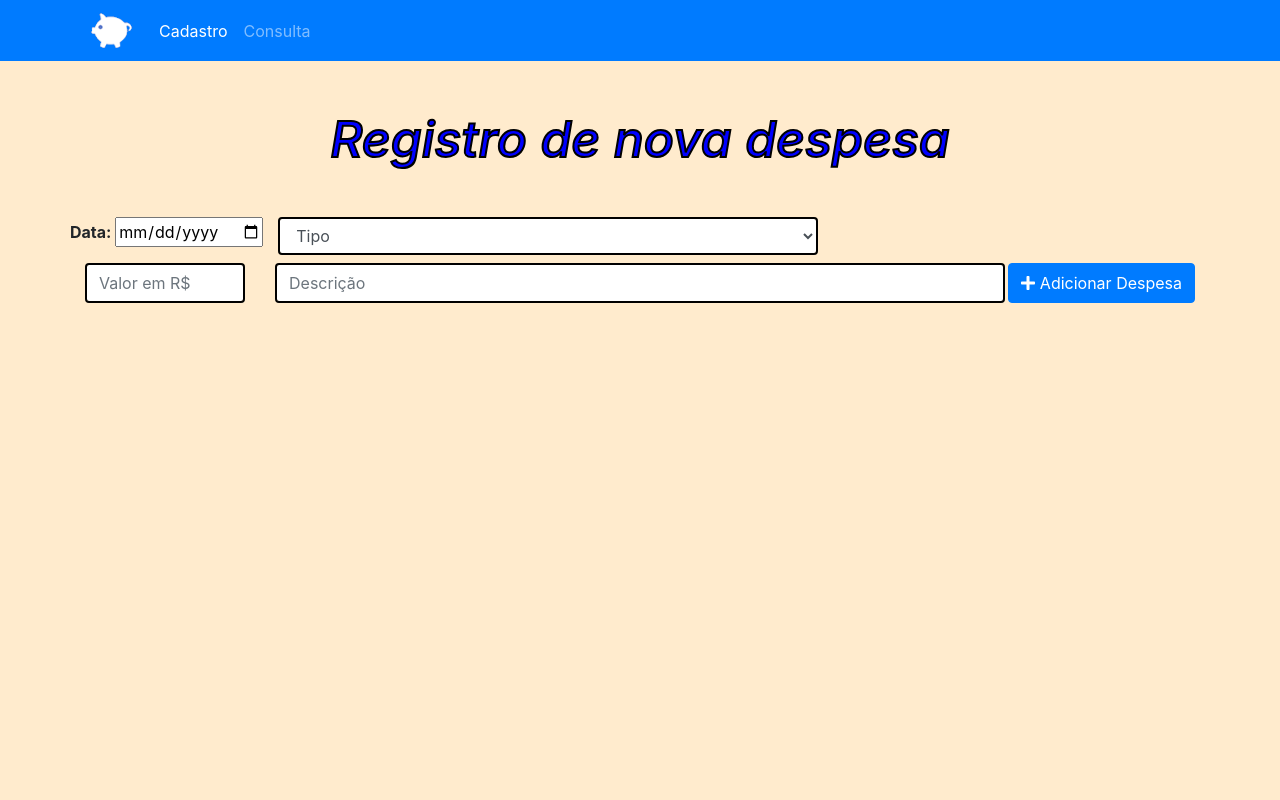
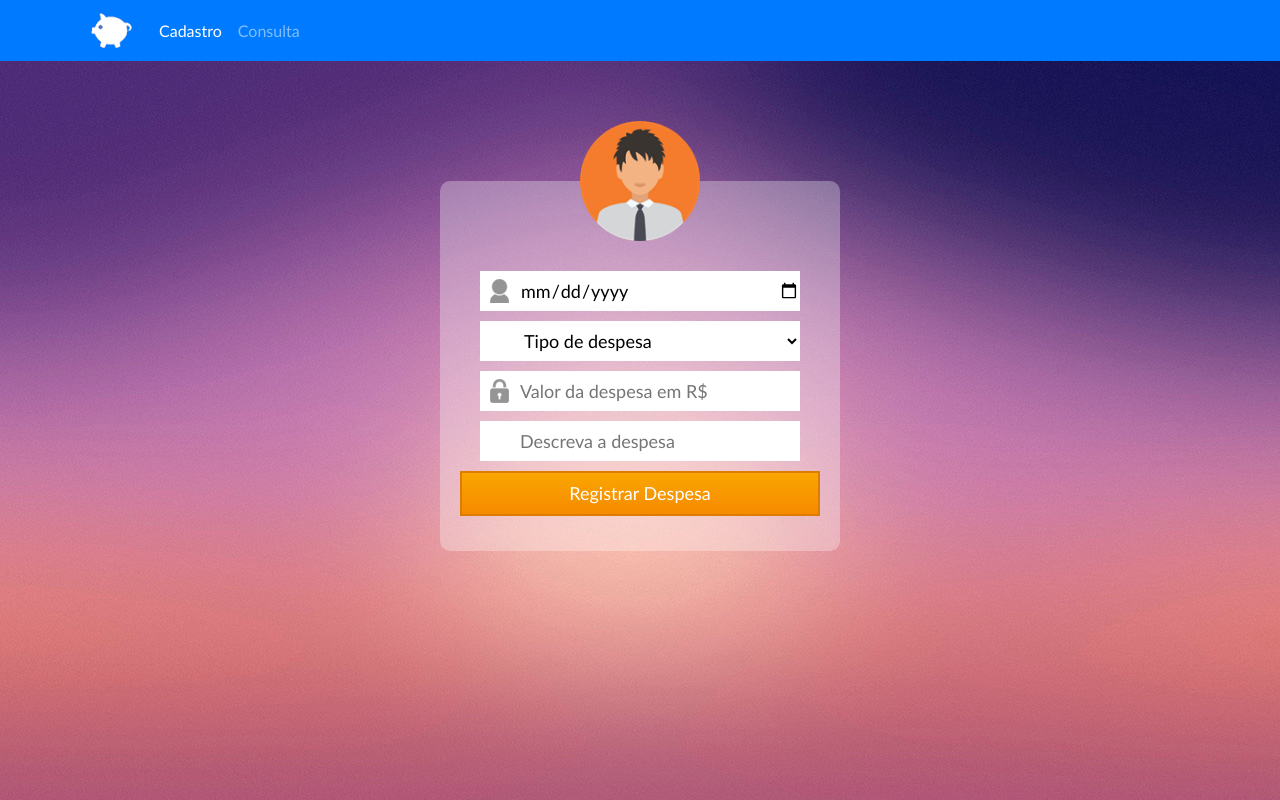
Before and after one commit to weslleybulhoes/controle_despesas, a plain HTML site: page index.html in a window 1280 px wide. Drawn offline with nearby package versions, Linux system fonts and the light colour scheme.

Commit message:
Front end

```diff
--- /dev/null
+++ b/css/formulario.css
@@ -0,0 +1,62 @@
+body{
+	font-family: "Trebuchet MS", Helvetica, sans-serif;
+	background: #643d87 url(../imagem/fundo.jpg) no-repeat top center;
+}
+
+#container {
+	width: 400px;
+	height: 370px;
+	background-color: rgba(255,255,255,0.3);
+	-webkit-border-radius: 10px;
+	-moz-border-radius: 10px;
+	border-radius: 10px;
+	margin: 0 auto;
+	margin-top: 120px;
+	text-align: center;
+}
+
+#container img {
+	width: 120px;
+	height: 120px;
+	margin-top: -60px;
+	margin-bottom: 30px;
+}
+
+input, select {
+	height: 40px;
+	width: 80%;
+	font-size: 18px;
+	margin-bottom: 10px;
+	background-color: #fff;
+	padding-left: 40px;
+	border: none;
+	background-repeat: no-repeat;
+	background-position: 10px;
+}
+
+#data {
+	background-image: url(../imagem/icone-usuario.png);
+}
+
+#valor {
+	background-image: url(../imagem/icone-cadeado.png);
+}
+#tipo {
+
+}
+
+
+input.submit {
+	color: #fff;
+	background-color: #f79300;
+	border: 2px solid #db7d00;
+	padding: 5px 20px;
+	height: 45px;
+	width: 90%;
+
+	background: -webkit-linear-gradient(to bottom, #faa600, #f68a00);
+	background: -moz-linear-gradient(to bottom, #faa600, #f68a00);
+	background: -o-linear-gradient(to bottom, #faa600, #f68a00);
+	background: linear-gradient(to bottom, #faa600, #f68a00);
+
+}
--- a/front.css
+++ b/css/front.css
@@ -1,8 +1,3 @@
-body {
-    background: blanchedalmond;
-
-}
-
 .titulo {
     font-size: 50px;
     color: blue;
--- a/index.html
+++ b/index.html
@@ -16,7 +16,9 @@
 
       <!-- Javascript -->
       <script src="javascript.js"> </script>
-      <link rel="stylesheet" type="text/css" href="front.css">
+
+      <!-- Arquvos css -->
+      <link rel="stylesheet" type="text/css" href="css/formulario.css">
 
 	</head>
 
@@ -40,51 +42,43 @@
               <a class="nav-link" href="consulta.html">Consulta</a>
             </li>
           </ul>
-
         </div>
       </div>
     </nav>
 
-    <div class="container">
-      <div class="row">
-        <div class="col mb-5">
-          <h1 class="display-4; titulo">Registro de nova despesa</h1>
+    <div id="container">
+      <img src="imagem/perfil.png">
+      <form>
+        <div>
+          <input type="date" id="data" max="2030-01-01" min="1920-01-01" required>
         </div>
-      </div>
-      <div class="row mb-2">
         <div>
-          <strong> Data: </strong>
-          <input type="date" id="data" required>
-        </div>
-
-        <div class="col-md-6">
-          <select class="form-control" id="tipo">
-            <option value="">Tipo</option>
+          <select id="tipo" required>
+            <option value="">Tipo de despesa</option>
             <option value="1">Alimentação</option>
             <option value="2">Educação</option>
             <option value="3">Lazer</option>
             <option value="4">Saúde</option>
             <option value="5">Transporte</option>
           </select>
-          </div>
-      </div>
-
-      <div class="row">
-        <div class="col-md-2">
-          <input type="number" class="form-control" placeholder="Valor em R$" id="valor" />
-        </div>
-        <div class="col-md-8">
-          <input type="text" class="form-control" placeholder="Descrição" id="descricao" />
         </div>
 
-        <div class="col-md-2 d-flex justify-content-end">
-          <button type="button" class="btn btn-primary" onclick="cadastrandoUsuario()">
-            <i class="fas fa-plus"></i> Adicionar Despesa
-          </button>
+        <div>
+          <input type="number" step="any" placeholder="Valor da despesa em R$" id="valor" required>
         </div>
-      </div>
-    </div>
+        <div>
+          <input type="text" placeholder="Descreva a despesa"
+                 id="descricao" maxlength="100" required>
+        </div>
 
+        <div>
+          <input class="submit" type="submit"
+                 value="Registrar Despesa"
+                 required onclick="cadastrandoUsuario ()">
+        </div>
+      </form>
+
+	</div>
 
     <div id="mensagem">
       <br><br>
```
Also changed, not shown: consulta.html (+5 -6 lines), imagem/divi.jpg (deleted), imagem/dividas.jpg (deleted), imagem/fundo.jpg (added), imagem/fundo.png (deleted), imagem/fundo2.jpg (deleted), imagem/icone-cadeado.png (added), imagem/icone-usuario.png (added), imagem/perfil.png (added).
